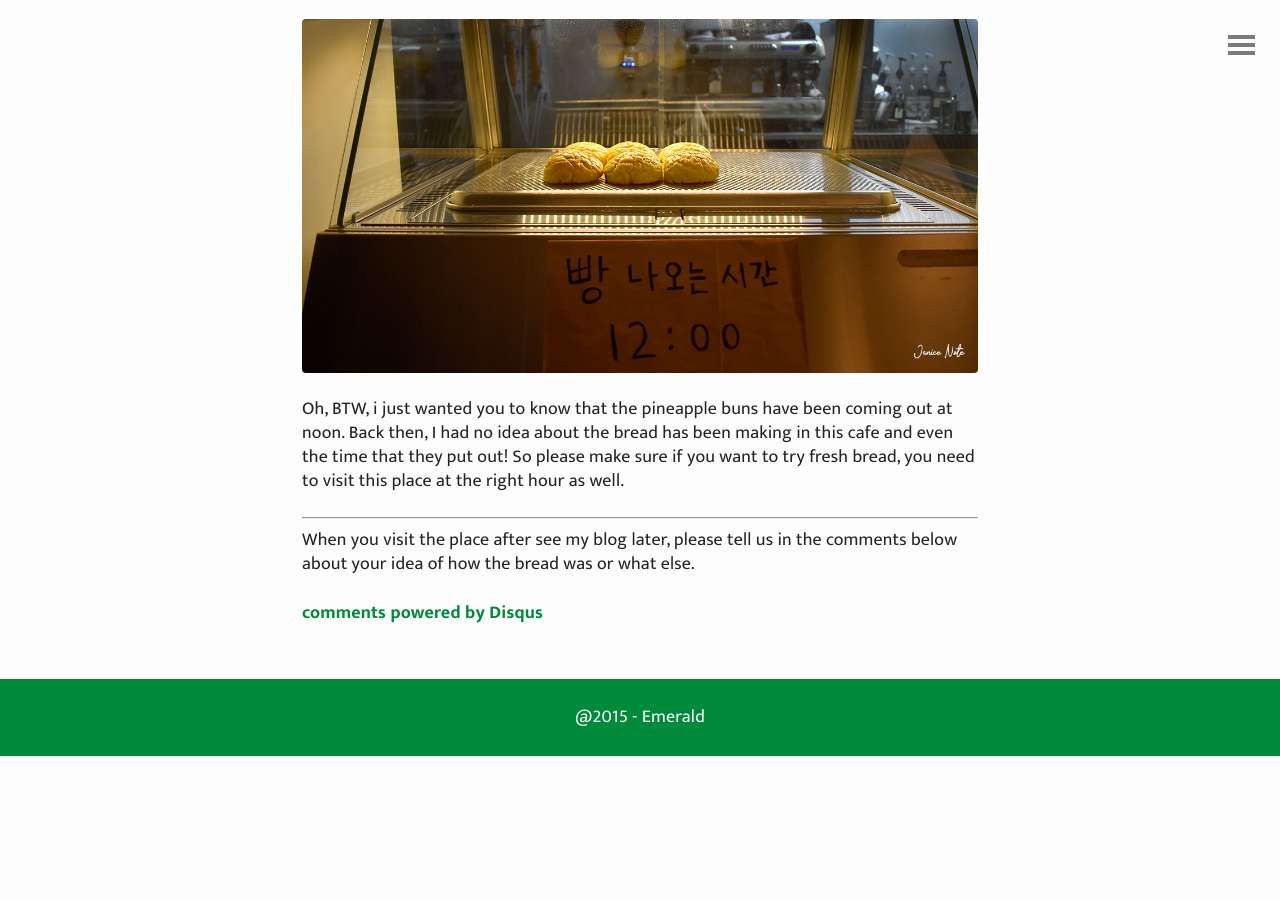
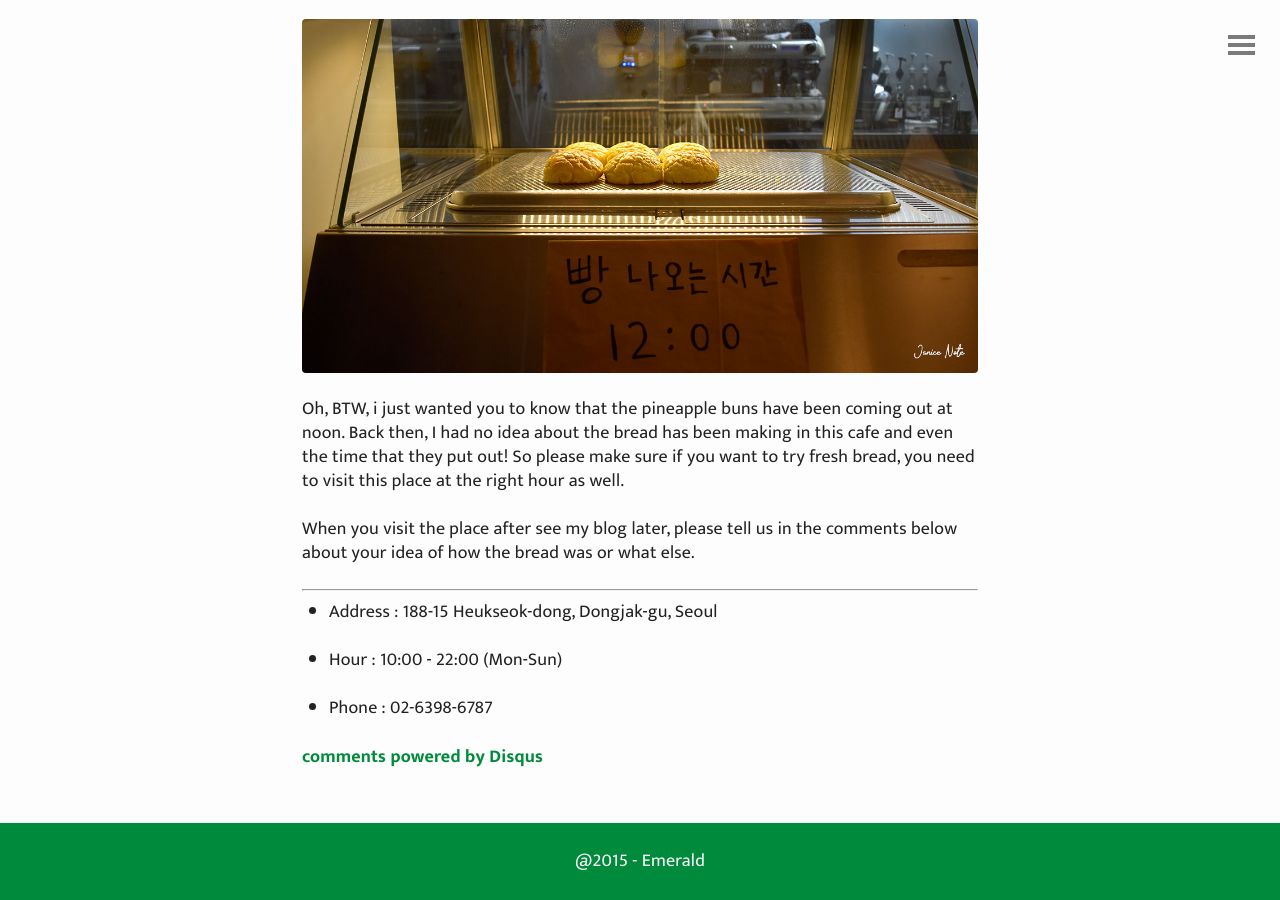
Before and after one commit to minjanice/janice-note, a Jekyll site: the page built from _posts/2019-12-13-afternoonhongkong.md, in a window 1280 px wide and 900 px high, scrolled down 2241 px. Built offline with Jekyll 4.4.1, drawn with Linux system fonts in a browser that asks for light colours; comment, search, counter and statistics services are not loaded; before the commit the page ends 2997 px from its top, so only the background shows below that.

Commit message:
오후홍콩 내용수정

```diff
--- a/_posts/2019-12-13-afternoonhongkong.md
+++ b/_posts/2019-12-13-afternoonhongkong.md
@@ -39,7 +39,16 @@ Do you want a delight relish drink instead of coffee?  Or if you are the person
 
 Oh, BTW, i just wanted you to know that the pineapple buns have been coming out at noon. Back then, I had no idea about the bread has been making in this cafe and even the time that they put out! So please make sure if you want to try fresh bread, you need to visit this place at the right hour as well.
 
+When you visit the place after see my blog later, please tell us in the comments below about your idea of how the bread was or what else.
+
+
 
 ***
 
-When you visit the place after see my blog later, please tell us in the comments below about your idea of how the bread was or what else.
+
+
+* Address : 188-15 Heukseok-dong, Dongjak-gu, Seoul
+
+* Hour : 10:00 - 22:00 (Mon-Sun)
+
+* Phone : 02-6398-6787
```
Also changed, not shown: 3 other files.
